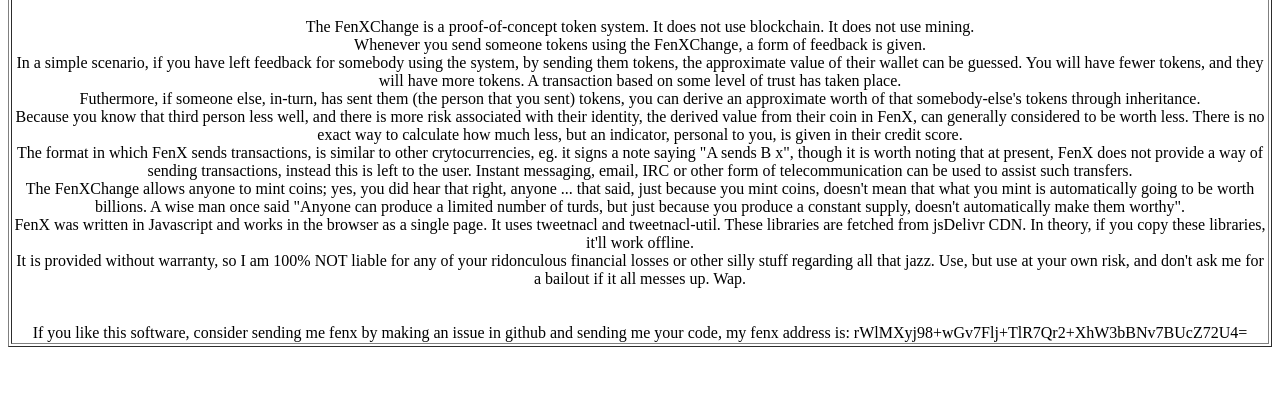
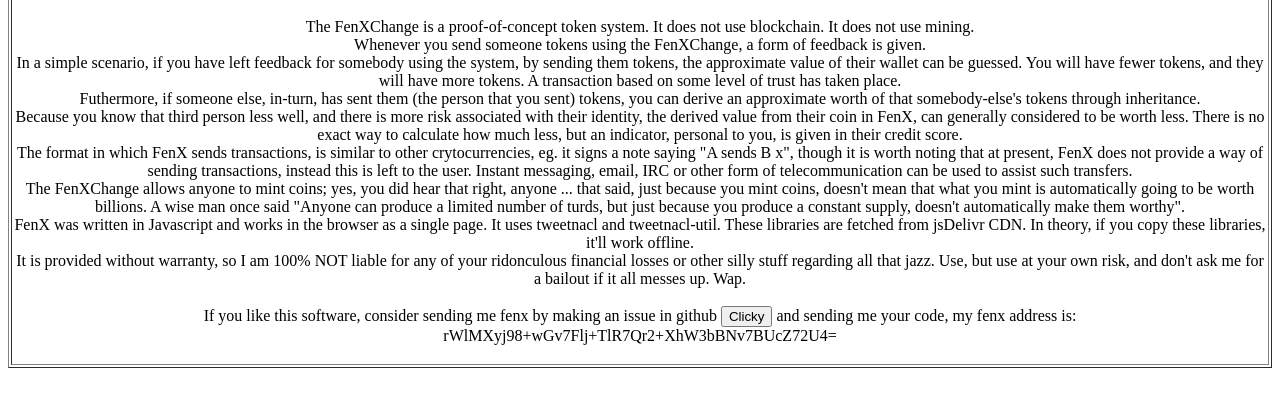
Before and after one commit to publicsite/fenxchange, a plain HTML site: page index.html in a window 1280 px wide. Shown: the part 321-728 px from the top of the page. Drawn offline with nearby package versions, Linux system fonts and the light colour scheme.

Commit message:
Add link to github issues so you can send me fenx

```diff
--- a/index.html
+++ b/index.html
@@ -1191,10 +1191,10 @@
 FenX was written in Javascript and works in the browser as a single page. It uses tweetnacl and tweetnacl-util. These libraries are fetched from jsDelivr CDN. In theory, if you copy these libraries, it'll work offline.
 <br>
 It is provided without warranty, so I am 100% NOT liable for any of your ridonculous financial losses or other silly stuff regarding all that jazz. Use, but use at your own risk, and don't ask me for a bailout if it all messes up. Wap.
-<br><br><br>
-
-If you like this software, consider sending me fenx by making an issue in github and sending me your code, my fenx address is:
-rWlMXyj98+wGv7Flj+TlR7Qr2+XhW3bBNv7BUcZ72U4=
+<br><br>
+If you like this software, consider sending me fenx by making an issue in github <button onclick="location.href = 'https://github.com/publicsite/fenxchange/issues';">Clicky</button> and sending me your code, my fenx address is:
+<br>rWlMXyj98+wGv7Flj+TlR7Qr2+XhW3bBNv7BUcZ72U4=
+<br><br>
 </center>
 </td>
 </tr>
```
